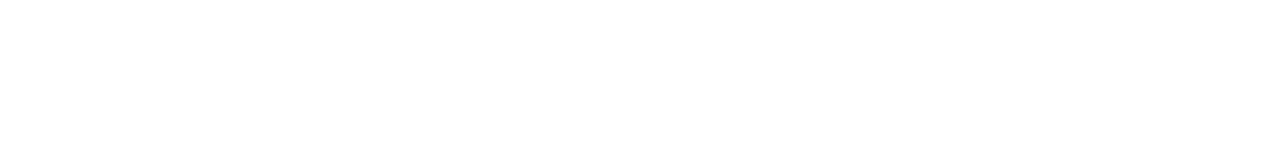
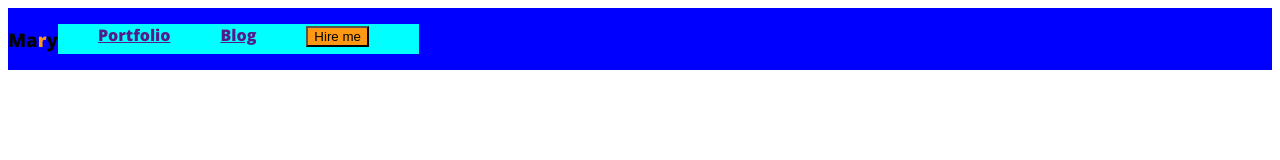
Before and after one commit to Akib154/Personal-Portfolio, a plain HTML site: page index.html in a window 1280 px wide. Drawn offline with nearby package versions, Linux system fonts and the light colour scheme.

Commit message:
second commit

```diff
--- a/index.html
+++ b/index.html
@@ -1,13 +1,33 @@
 <!DOCTYPE html>
 <html lang="en">
+
 <head>
     <meta charset="UTF-8">
     <meta name="viewport" content="width=device-width, initial-scale=1.0">
+    <link rel="stylesheet" href="style.css">
     <title>Personal Portfolio</title>
+    <link rel="preconnect" href="https://fonts.googleapis.com">
+    <link rel="preconnect" href="https://fonts.gstatic.com" crossorigin>
+    <link href="https://fonts.googleapis.com/css2?family=Open+Sans:ital,wght@0,800;1,800&display=swap" rel="stylesheet">
+
+
 </head>
+
 <body>
-   <nav>
+    <header>
+        <nav>
+            <h3>Ma<span>r</span>y</h3>
+            <ul class="navy">
+                <li><a href="">Portfolio</a></li>
+                <li><a href="">Blog</a></li>
+                <li><button class="btn-primary">Hire me</button></li>
+            </ul>
+        </nav>
 
-   </nav>
+    </header>
+
+
+
 </body>
+
 </html>
--- /dev/null
+++ b/style.css
@@ -0,0 +1,41 @@
+nav {
+    display: flex;
+    background-color:blue ;
+
+}
+
+/* li{ */
+/* display: flex; */
+/* padding: 50%; */
+/* background-color: rgb(128, 0, 19); */
+/* } */
+nav li {
+    list-style: none;
+    margin-right: 50px;
+
+}
+ul{
+    display: flex;
+
+    background-color: aqua;
+}
+.navy{
+    align-content:flex-end;
+
+}
+
+
+body {
+    font-family: "Open Sans", sans-serif;
+    font-optical-sizing: auto;
+    font-weight: 800;
+    font-style: normal;
+    font-variation-settings:"wdth" 100;
+
+}
+.btn-primary{
+    background-color:rgb(255, 153, 19);
+}
+span{
+    color:rgb(255, 153, 19);
+}
```
